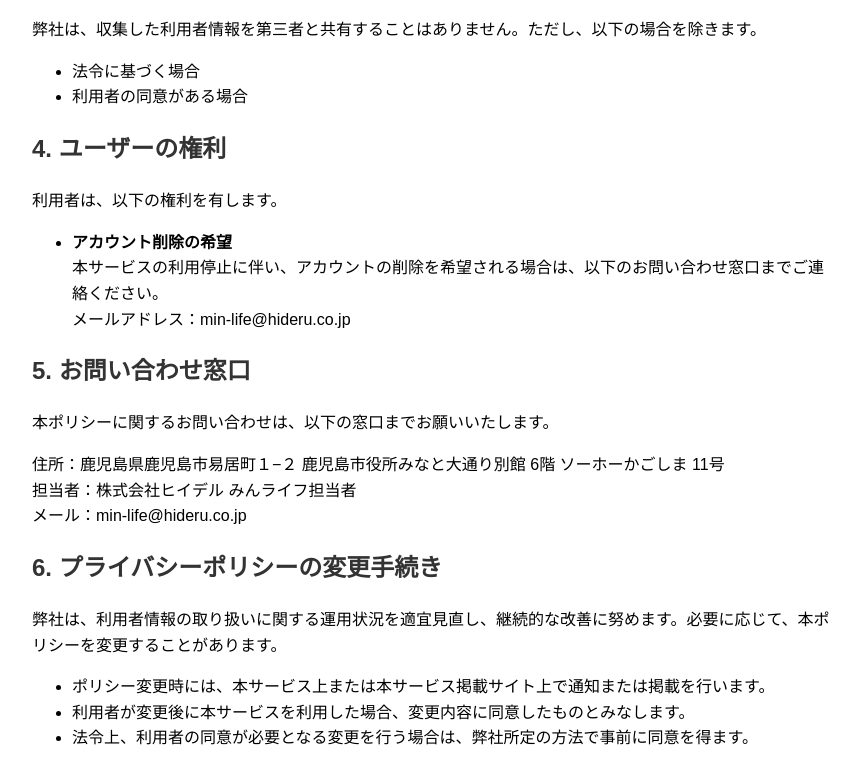
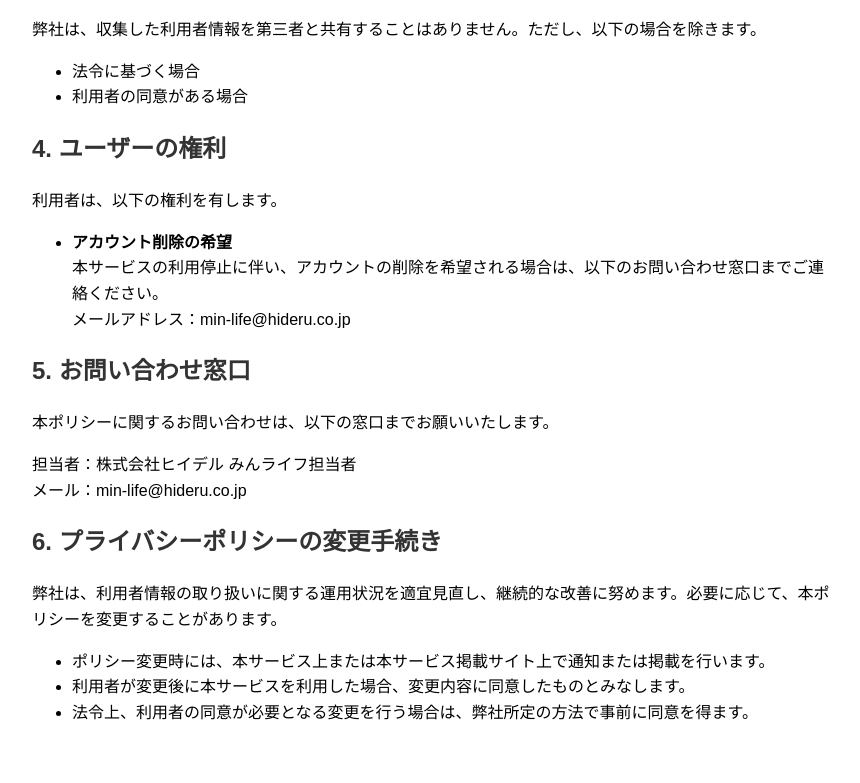
Before and after one commit to hideru-dev/min-life-site, a plain HTML site: page privacy/index.html in a window 1280 px wide. Shown: the part 773-1556 px from the top of the page, without its empty margins (208-1068 px from the left). After the commit the page ends 1534 px from the top, so only its background shows below. Drawn offline with Linux system fonts and the light colour scheme.

Commit message:
住所を一旦コメントアウト

```diff
--- a/privacy/index.html
+++ b/privacy/index.html
@@ -67,7 +67,7 @@
     <h2>5. お問い合わせ窓口</h2>
     <p>本ポリシーに関するお問い合わせは、以下の窓口までお願いいたします。</p>
     <p>
-        住所：鹿児島県鹿児島市易居町１−２ 鹿児島市役所みなと大通り別館 6階 ソーホーかごしま 11号<br>
+        <!-- 住所：鹿児島県鹿児島市易居町１−２ 鹿児島市役所みなと大通り別館 6階 ソーホーかごしま 11号 -->
         担当者：株式会社ヒイデル みんライフ担当者 <br>
         メール：min-life@hideru.co.jp
     </p>
```
